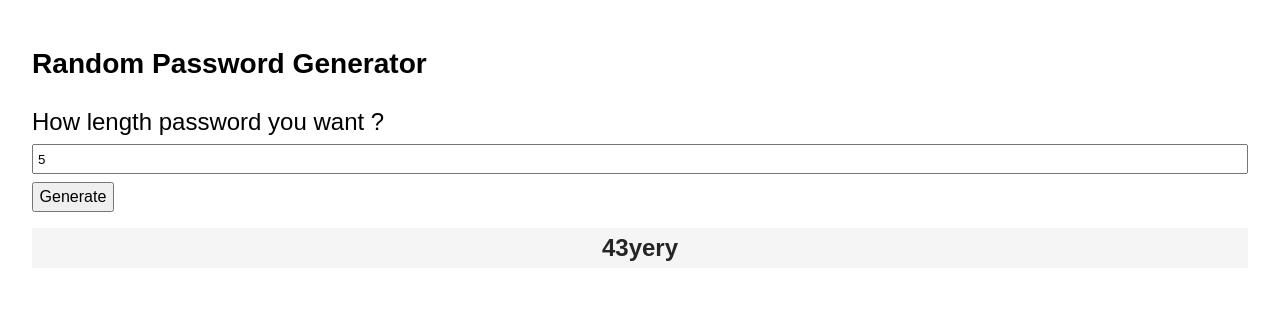
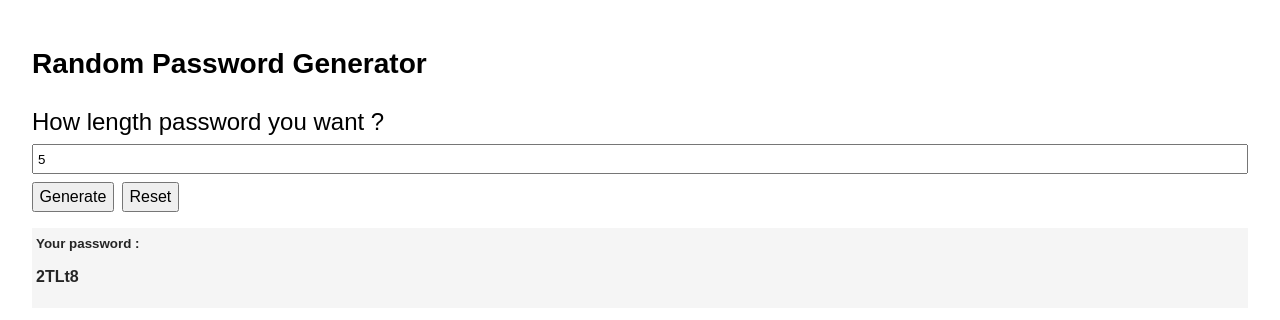
Before and after one commit to or-abdillh/random-password-generator, a Vue app: page / in a window 1280 px wide. Both pictures are taken after typing "5" into the empty fields and a click on the button "Generate". Shown: the top 320 px of the page. Built offline with nearby package versions, Linux system fonts and the light colour scheme.

Commit message:
Finish create component Form

```diff
--- a/src/components/Form.vue
+++ b/src/components/Form.vue
@@ -1,18 +1,79 @@
 <template>
    <section id="Form" >
       <label for="lengthPassword">How length password you want ?</label>
-      <input type="number" placeholder="ex: 8" name="lengthPassword" id="lengthPassword" />
-      <button type="button">Generate</button>
-      <span id="result">
-         43yery
+      <input v-model="lengthPassword" type="number" placeholder="ex: 8" name="lengthPassword" id="lengthPassword" />
+      <button @click="generatePassword" type="button">Generate</button>
+      <button @click="reset" type="button">Reset</button>
+      <span v-if="result != ''" id="result">
+         <small>Your password : </small>
+         <p>{{ result }}</p>
       </span>
    </section>
 </template>
 
 <script>
 
+   import { ref } from 'vue'
+
    export default {
-      name: 'Form'
+      name: 'Form',
+      setup() {
+         const result = ref('')
+         const lengthPassword = ref('')
+
+         //Get boolean
+         const getBoolean = () => {
+            return ( Math.round( Math.random() * 1 ) == 1 ? true : false )
+         }
+
+         //Get number
+         const getNumber = () => {
+            const number = '1234567890'.split('')
+
+            let index = Math.round(Math.random() * 9)
+
+            return number[index]
+         }
+
+         //Get string / character
+         const getString = () => {
+            const string = 'qwertyuiopasdfghjklzxcvbnm'.split('')
+            const isUpper = getBoolean()
+            let index = Math.round(Math.random() * 25)
+
+            if (isUpper) {
+               return string[index].toUpperCase()
+            } else {
+               return string[index]
+            }
+         }
+
+         //Generate password
+         const generatePassword = () => {
+
+            result.value = ''
+            let password = []
+
+            for (let i = 0; i < parseInt(lengthPassword.value); i++ ) {
+               let isNumber = getBoolean()
+
+               if (isNumber) {
+                  password.push(getNumber())
+               } else {
+                  password.push(getString())
+               }
+            }
+            result.value = password.join('')
+         }
+
+         const reset = () => {
+            result.value = ''
+            lengthPassword.value = ''
+         }
+
+         return { lengthPassword, result, generatePassword, reset }
+
+      }
    }
 
 </script>
@@ -37,15 +98,17 @@
          padding: .25rem .35rem;
          font-size: 1rem;
          margin-bottom: 1rem;
+         margin-right: .5rem;
       }
 
       #result {
          width: 100%;
-         text-align: center;
          background: whitesmoke;
          padding: .35rem .25rem;
          color: rgba(black, .85);
          font-weight: bold;
+         font-size: 1rem;
+         word-break: break-all;
       }
    }
 
```
Also changed, not shown: src/js/getBoolean.js (added).
